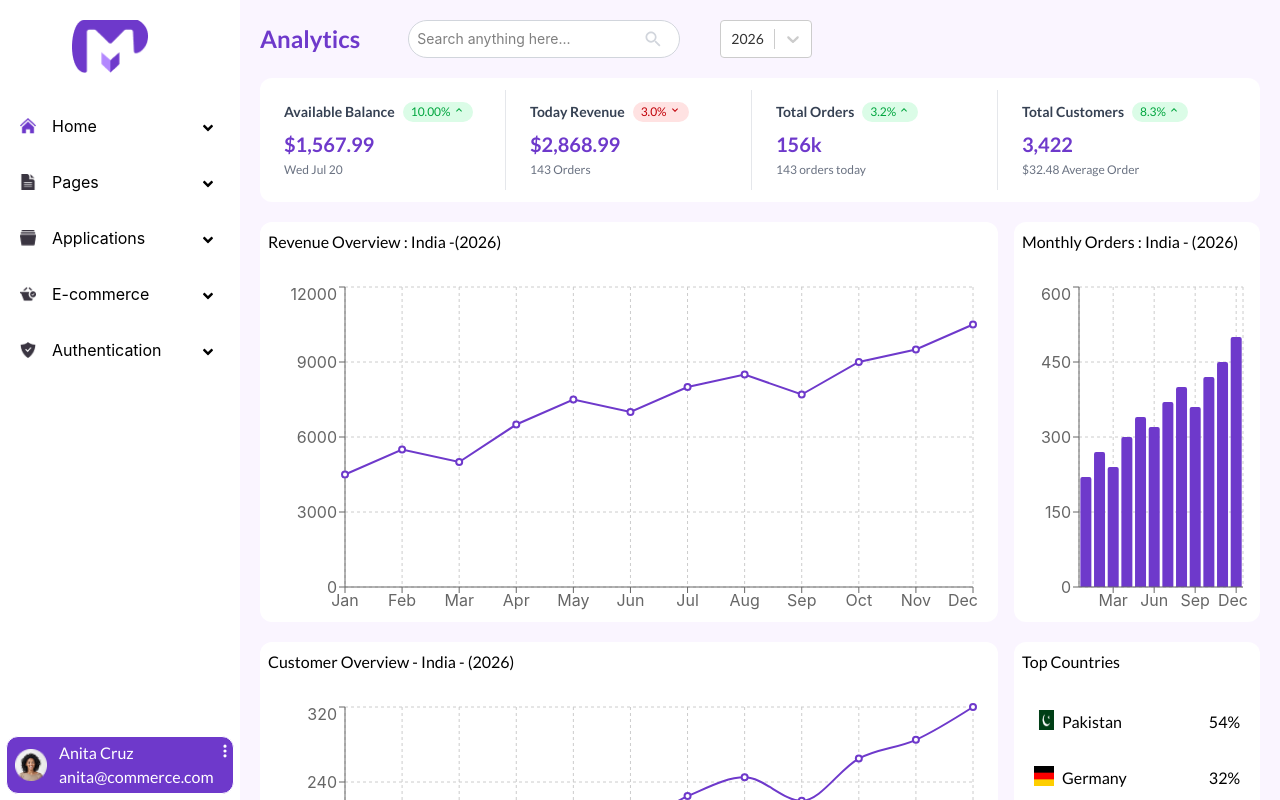
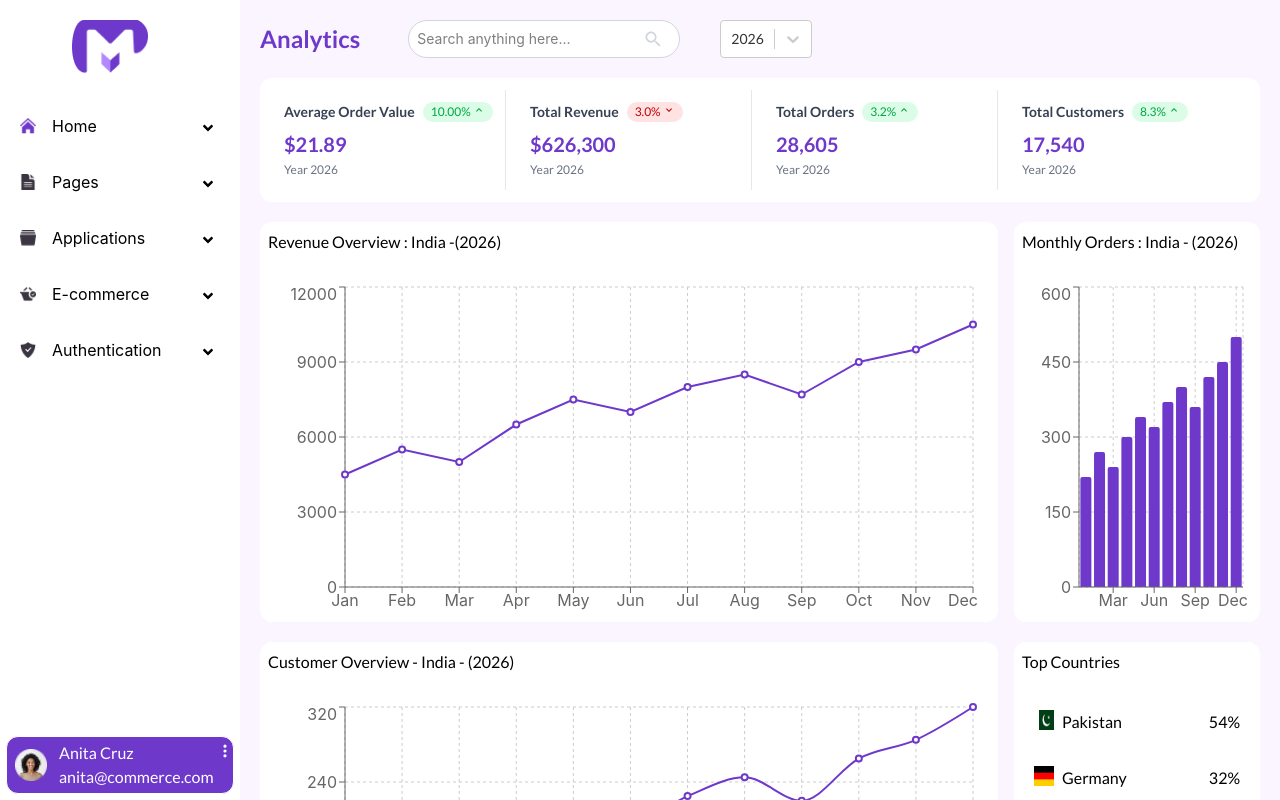
Before and after one commit to Ranjana-24/Analyticss, a React (Vite) app: page / in a window 1280 px wide. Shown: the top 800 px of the page. Built offline with nearby package versions, Linux system fonts and the light colour scheme.

Commit message:
created stats dynamic

```diff
--- a/src/components/Right-Layout/Navbar.jsx
+++ b/src/components/Right-Layout/Navbar.jsx
@@ -7,6 +7,7 @@ import logo from "../../assets/logo.png";
 import { useDispatch, useSelector } from "react-redux";
 import { setSelectedYear } from "../../redux/EcommerceSlice";
 import { useState } from "react";
+import { motion, AnimatePresence } from "motion/react";
 import Select from "react-select";
 
 export default function Navbar() {
@@ -18,7 +19,7 @@ export default function Navbar() {
   const selectedYear = useSelector((state) => state.ecommerce.selectedYear);
 
   const [issidebarOpen, setIssidebarOpen] = useState(false);
-  // mobile sidebaropen
+
   const [isMobileArrowOpen, setIsMobileArrowOpen] = useState(null);
   return (
     <>
@@ -34,6 +35,7 @@ export default function Navbar() {
             )}
           </button>
 
+          <AnimatePresence>
             {issidebarOpen && (
               <>
                 {/* Outside overlay */}
@@ -41,7 +43,11 @@ export default function Navbar() {
                   className="fixed inset-0 bg-black/20 z-40 md:hidden"
                   onClick={() => setIssidebarOpen(false)}
                 />
-              <div
+                <motion.div
+                  initial={{ x: "-100%" }}
+                  animate={{ x: 0 }}
+                  exit={{ x: "-100%" }}
+                  transition={{ duration: 0.3, ease: "easeInOut" }}
                   className="bg-purple-100 flex flex-col md:hidden w-2/4 h-screen  px-6 py-5 gap-8
               rounded fixed top-10 left-0 z-50"
                 >
@@ -85,9 +91,11 @@ export default function Navbar() {
                       )}
                     </div>
                   ))}
-              </div>
+                </motion.div>
               </>
             )}
+          </AnimatePresence>
+
           {/* mobile sidebar close */}
           <h2 className="font-lato text-[#6E39CB] text-xl md:text-2xl font-semibold flex gap-2 text-center ">
             Analytics{" "}
--- a/src/components/Right-Layout/StatsSection.jsx
+++ b/src/components/Right-Layout/StatsSection.jsx
@@ -2,7 +2,58 @@ import StatsData from "../../data/StatsData";
 import { MdOutlineKeyboardArrowDown } from "react-icons/md";
 import { MdKeyboardArrowUp } from "react-icons/md";
 
+import { useSelector } from "react-redux";
+
 export default function StatsSection() {
+  const {data, selectedYear} = useSelector((state) => state.ecommerce);
+  const filteredData  = data.filter((item) => item.year === Number(selectedYear));
+
+  const totalRevenue = filteredData.reduce((total, item) => total + item.revenue, 0);
+//   total is the running total.
+// item is the current record.
+// item.revenue is the revenue of that record.
+// 0 is the starting total.
+//.reduce takes many values and combines it into single value.
+
+const totalOrders = filteredData.reduce((total , item) => total+item.orders,0);
+//same as above , here total orders is the running total  and orders is the current record and
+//item.orders are the amount in number.
+
+const totalCustomers = filteredData.reduce((total, item) => total + item.customers, 0);
+
+//calculate revenue you earn per order on average.
+const averageOrderValue = totalOrders > 0 ? totalRevenue/totalOrders : 0;
+
+// data is prepared , now we can use it in our component.
+// const stats = [
+//   {
+//     title: "Total Revenue",
+//     amount: `$${totalRevenue.toLocaleString("en-US")}`,
+//     subtitle: `Year ${selectedYear}`,
+//   },
+//   {
+//     title: "Total Orders",
+//     amount: totalOrders.toLocaleString("en-US"),
+//     subtitle: `Orders in ${selectedYear}`,
+//   },
+//   {
+//     title: "Total Customers",
+//     amount: totalCustomers.toLocaleString("en-US"),
+//     subtitle: `Customers in ${selectedYear}`,
+//   },
+//   {
+//     title: "Average Order Value",
+//     amount: `$${averageOrderValue.toFixed(2)}`,
+//     subtitle: `Average for ${selectedYear}`,
+//   },
+// ];
+
+const calculatedValues = {
+  "Total Revenue": `$${totalRevenue.toLocaleString("en-US")}`,
+  "Total Orders": totalOrders.toLocaleString("en-US"),
+  "Total Customers": totalCustomers.toLocaleString("en-US"),
+  "Average Order Value": `$${averageOrderValue.toFixed(2)}`,
+};
   return (
     <section className="bg-white w-full grid sm:grid-cols-1 md:grid-cols-2 lg:grid-cols-4 gap-4 px-4 py-3 font-lato rounded-xl">
       {StatsData.map((data, index) => (
@@ -22,15 +73,15 @@ export default function StatsSection() {
                   : "text-red-700 bg-red-100"
               }`}
             >
-              {data.percentage} {data.percentageType === "positive" ? <MdKeyboardArrowUp /> : <MdOutlineKeyboardArrowDown />}
+              {data.percentage}{data.percentageType === "positive" ? <MdKeyboardArrowUp /> : <MdOutlineKeyboardArrowDown />}
             </span>
           </div>
 
           <h3 className="text-xl font-bold text-[#6E39CB] mt-2">
-            {data.amount}
+             {calculatedValues[data.title]}
           </h3>
 
-          <p className="text-xs text-gray-500 mt-1">{data.subtitle}</p>
+          <p className="text-xs text-gray-500 mt-1">Year {selectedYear}</p>
         </div>
       ))}
     </section>
--- a/src/data/StatsData.js
+++ b/src/data/StatsData.js
@@ -1,28 +1,28 @@
 const StatsData = [
   {
-    title: "Available Balance",
-    amount: "$1,567.99",
+    title: "Average Order Value",
+    // amount: "$1,567.99",
     percentage: "10.00%",
     percentageType: "positive",
     subtitle: "Wed Jul 20",
   },
   {
-    title: "Today Revenue",
-    amount: "$2,868.99",
+    title: "Total Revenue",
+    // amount: "$2,868.99",
     percentage: "3.0%",
     percentageType: "negative",
     subtitle: "143 Orders",
   },
   {
     title: "Total Orders",
-    amount: "156k",
+    // amount: "156k",
     percentage: "3.2%",
     percentageType: "positive",
     subtitle: "143 orders today",
   },
   {
     title: "Total Customers",
-    amount: "3,422",
+    // amount: "3,422",
     percentage: "8.3%",
     percentageType: "positive",
     subtitle: "$32.48 Average Order",
```
Lines whose indentation alone changed are shown as unchanged.
